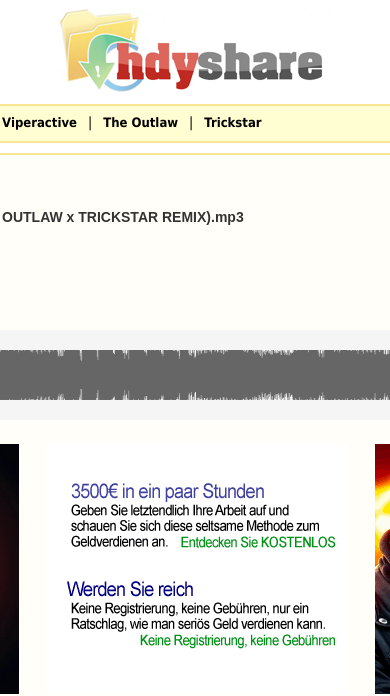
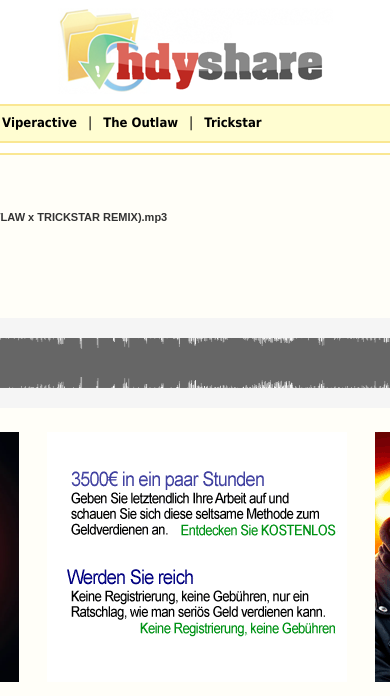
Before and after one commit to cloutprotocol/hdyshare, a plain HTML site: page index.html in a window 390 px wide. Shown: the top 696 px of the page. Drawn offline with Linux system fonts and the light colour scheme; no server answers; a web font is replaced by a local one.

Commit message:
clipping

```diff
--- a/index.html
+++ b/index.html
@@ -25,6 +25,11 @@
            color: #333;
            line-height:9px;
            font-weight:600;
+         }
+         @media only screen and (max-width: 768px) {
+           p {
+             font-size: 11px;
+           }
          }
          p strong{
            color: #000000;
@@ -213,7 +218,7 @@
                                        <div style="width:100%;margin: 10px; float:left; text-align:left;">
                                           <div class="" style="float:left; text-align:left;">
                                                 <h3 style="color:rgb(223, 0, 0); line-height:0px">You have requested the file:</h3>
-                                                <p>Flosstradamus X Viperactive - HITA (The OUTLAW x TRICKSTAR REMIX).mp3</p>
+                                                <p><strong>Name:</strong>Flosstradamus X Viperactive - HITA (The OUTLAW x TRICKSTAR REMIX).mp3</p>
                                                 <p><strong>Size:</strong> 6 MB</p>
                                                 <p><strong>Uploaded:</strong> 09-11-2024 04:20</p>
                                                 <p><strong>Last download:</strong> 09-11-2024 04:20</p>
```
